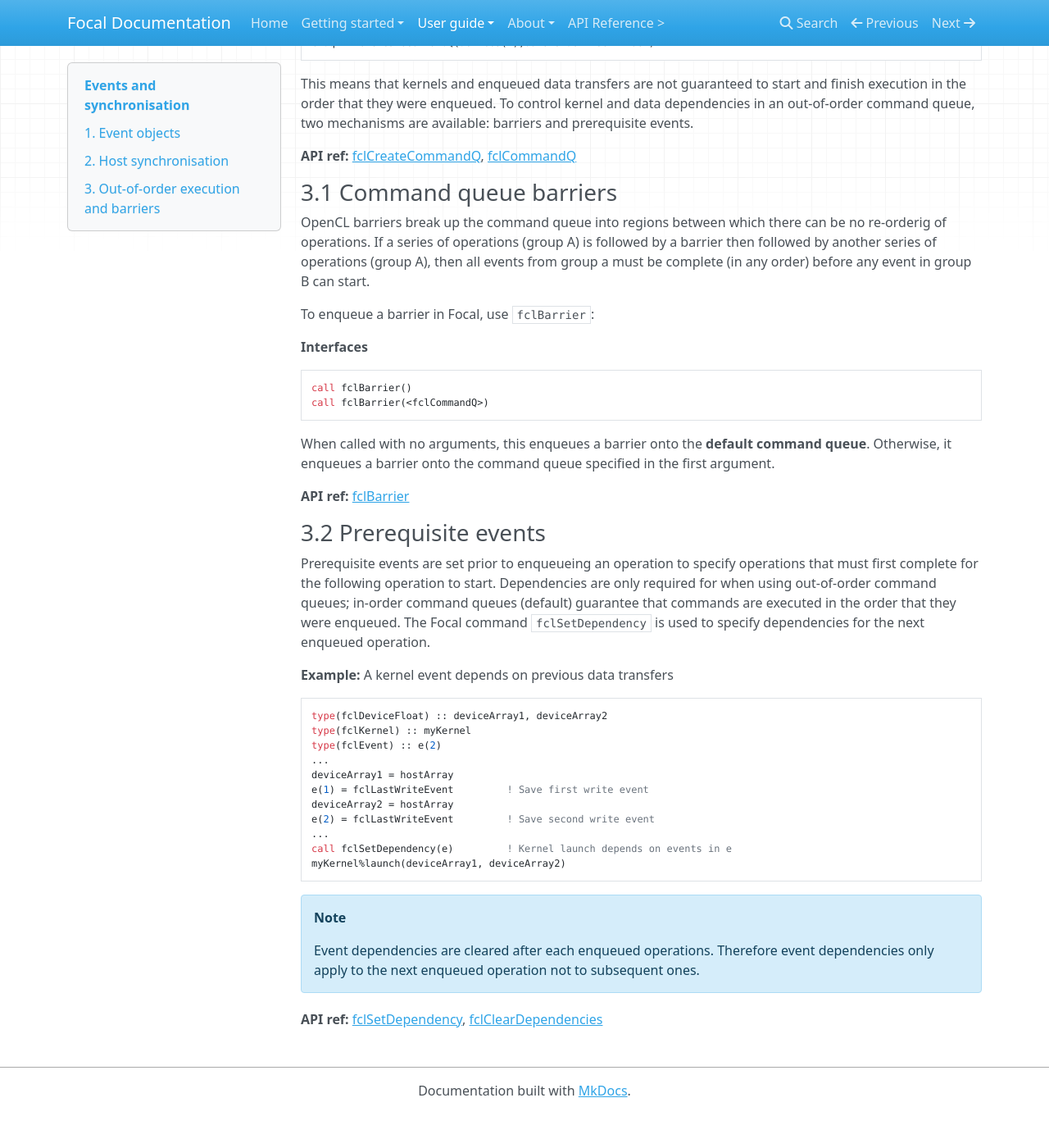
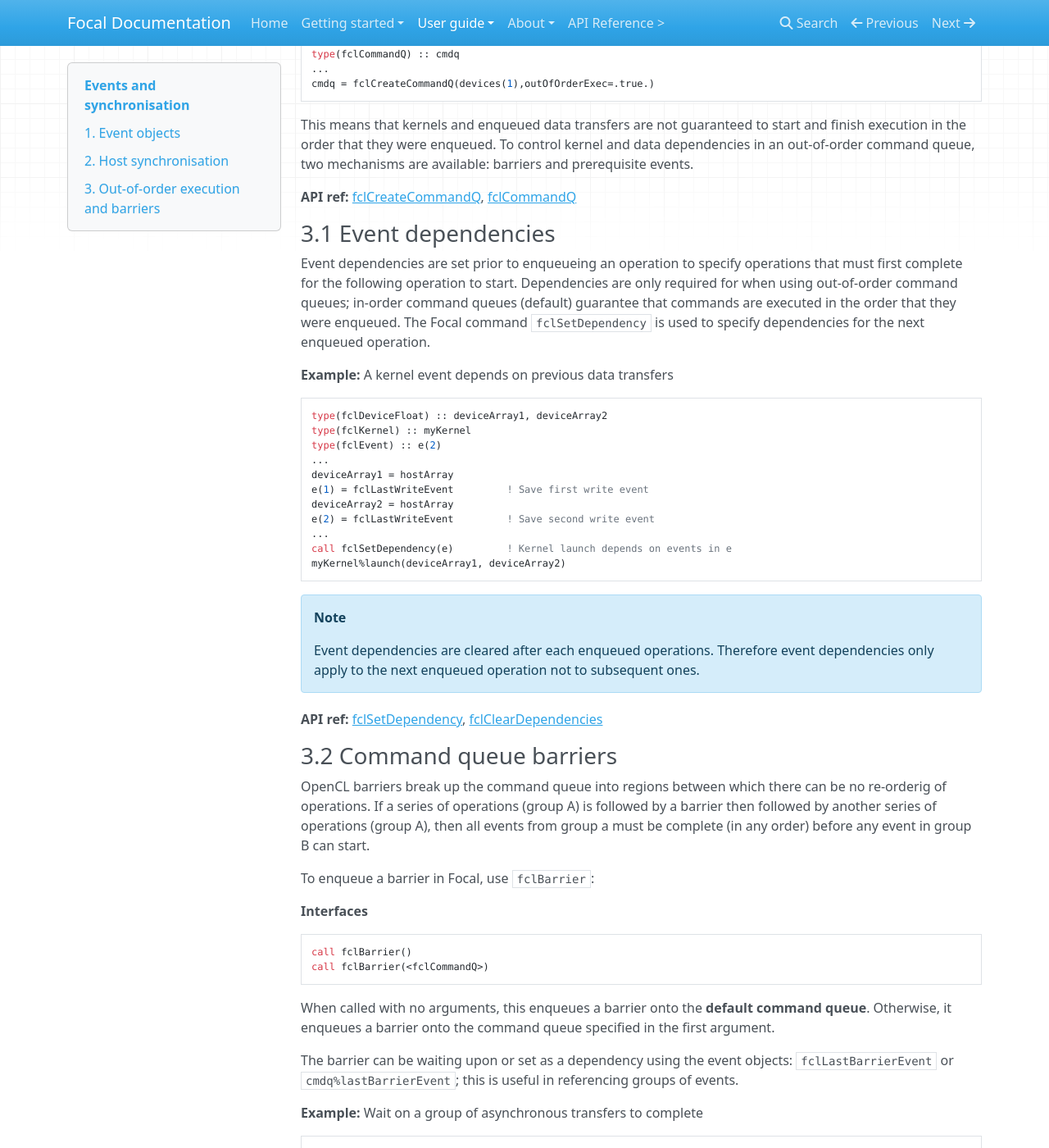
Before and after one commit to LKedward/focal-docs, an MkDocs documentation site: the page built from docs/events.md, in a window 1280 px wide and 1400 px high, scrolled down 2138 px. Shown: the whole window at 82% size. Built offline with MkDocs 1.6.1, drawn with Linux system fonts in a browser that asks for light colours; nearby versions of some CDN libraries; before the commit the page ends 3496 px from its top, so only the background shows below that; some of the changed text lies outside the part shown.

Commit message:
Update: events page with barrier event object.

````diff
--- a/docs/events.md
+++ b/docs/events.md
@@ -7,7 +7,7 @@
 To explicitly keep track of enqueued operations on the host, we can use event objects issued with each command.
 
 If an out-of-order command queue is used, then additional consideration must be made for inter-dependencies between the operations enqueued;
-this is enabled by command queue barriers and prerequisite events.
+this is enabled by command queue barriers and dependencies.
 
 
 ## 1. Event objects
@@ -16,12 +16,13 @@
 
 The following event objects are made available following certain enqueing operations:
 
-| Action                               | Event Object                                   | Action Example                   |
-|--------------------------------------|------------------------------------------------|----------------------------------|
-| Transfer host array to device buffer | `fclLastWriteEvent`,<br>`cmdq%lastWriteEvent`  | `fortrandeviceArray = hostArray` |
-| Transfer device buffer to host array | `fclLastReadEvent`<br>`cmdq%lastReadEvent`     | `hostArray = deviceArray`        |
-| Copy device buffer to device buffer  | `fclLastCopyEvent`<br>`cmdq%lastCopyEvent`     | `deviceArray2 = deviceArray1`    |
-| Launch kernel                        | `fclLastKernelEvent`<br>`cmdq%lastKernelEvent` | `myKernel%launch()`              |
+| Action                               | Event Object                                     | Action Example                   |
+|--------------------------------------|--------------------------------------------------|----------------------------------|
+| Transfer host array to device buffer | `fclLastWriteEvent`,<br>`cmdq%lastWriteEvent`    | `fortrandeviceArray = hostArray` |
+| Transfer device buffer to host array | `fclLastReadEvent`<br>`cmdq%lastReadEvent`       | `hostArray = deviceArray`        |
+| Copy device buffer to device buffer  | `fclLastCopyEvent`<br>`cmdq%lastCopyEvent`       | `deviceArray2 = deviceArray1`    |
+| Launch kernel                        | `fclLastKernelEvent`<br>`cmdq%lastKernelEvent`   | `myKernel%launch()`              |
+| Enqueue queue barrier                | `fclLastBarrierEvent`<br>`cmdq%lastBarrierEvent` | `call fclBarrier(...)`           |
 
 __API ref:__
 [fclCommandQ](https://lkedward.github.io/focal-api/type/fclcommandq.html),
@@ -122,30 +123,10 @@
 [fclCreateCommandQ](https://lkedward.github.io/focal-api/interface/fclcreatecommandq.html),
 [fclCommandQ](https://lkedward.github.io/focal-api/type/fclcommandq.html)
 
-### 3.1 Command queue barriers
 
-OpenCL barriers break up the command queue into regions between which there can be no re-orderig of operations.
-If a series of operations (group A) is followed by a barrier then followed by another series of operations (group A), then all events from group a must be complete (in any order) before any event in group B can start.
+### 3.1 Event dependencies
 
-To enqueue a barrier in Focal, use `fclBarrier`:
-
-__Interfaces__
-
-```fortran
-call fclBarrier()
-call fclBarrier(<fclCommandQ>)
-```
-
-When called with no arguments, this enqueues a barrier onto the __default command queue__.
-Otherwise, it enqueues a barrier onto the command queue specified in the first argument.
-
-__API ref:__
-[fclBarrier](https://lkedward.github.io/focal-api/interface/fclbarrier.html)
-
-
-### 3.2 Prerequisite events
-
-Prerequisite events are set prior to enqueueing an operation to specify operations that must first complete for the following operation to start.
+Event dependencies are set prior to enqueueing an operation to specify operations that must first complete for the following operation to start.
 Dependencies are only required for when using out-of-order command queues; in-order command queues (default) guarantee that commands are executed in the order that they were enqueued.
 The Focal command `fclSetDependency` is used to specify dependencies for the next enqueued operation.
 
@@ -175,3 +156,56 @@
 __API ref:__
 [fclSetDependency](https://lkedward.github.io/focal-api/interface/fclsetdependency.html),
 [fclClearDependencies](https://lkedward.github.io/focal-api/interface/fclcleardependencies.html)
+
+
+### 3.2 Command queue barriers
+
+OpenCL barriers break up the command queue into regions between which there can be no re-orderig of operations.
+If a series of operations (group A) is followed by a barrier then followed by another series of operations (group A), then all events from group a must be complete (in any order) before any event in group B can start.
+
+To enqueue a barrier in Focal, use `fclBarrier`:
+
+__Interfaces__
+
+```fortran
+call fclBarrier()
+call fclBarrier(<fclCommandQ>)
+```
+
+When called with no arguments, this enqueues a barrier onto the __default command queue__.
+Otherwise, it enqueues a barrier onto the command queue specified in the first argument.
+
+The barrier can be waiting upon or set as a dependency using the event objects: `fclLastBarrierEvent` or `cmdq%lastBarrierEvent`;
+this is useful in referencing groups of events.
+
+__Example:__
+Wait on a group of asynchronous transfers to complete
+
+```fortran
+type(fclCommandQ) :: cmdq
+type(fclDeviceFloat) :: a, b, c
+...
+cmdq = fclCreateCommandQ(devices(1),outOfOrderExec=.true.,blockingWrite=.false.)
+...
+! Enqueue asynchronous transfers to device
+a = hostA
+b = hostB
+c = hostC
+
+! Enqueue barrier
+call fclBarrier(cmdq)
+...
+! Wait for all transfers to complete
+call fclWait(cmdq%lastBarrierEvent)
+...
+! OR set a dependency for all transfers to complete
+call fclSetDependency(cmdq%fclLastBarrierEvent)
+...
+```
+
+__API ref:__
+[fclBarrier](https://lkedward.github.io/focal-api/interface/fclbarrier.html),
+[fclWait](https://lkedward.github.io/focal-api/interface/fclwait.html),
+[fclSetDependency](https://lkedward.github.io/focal-api/interface/fclsetdependency.html),
+[fclCommandQ](https://lkedward.github.io/focal-api/type/fclcommandq.html),
+[fclLastBarrierEvent](https://lkedward.github.io/focal-api/module/focal.html#variable-fcllastwriteevent)
````
